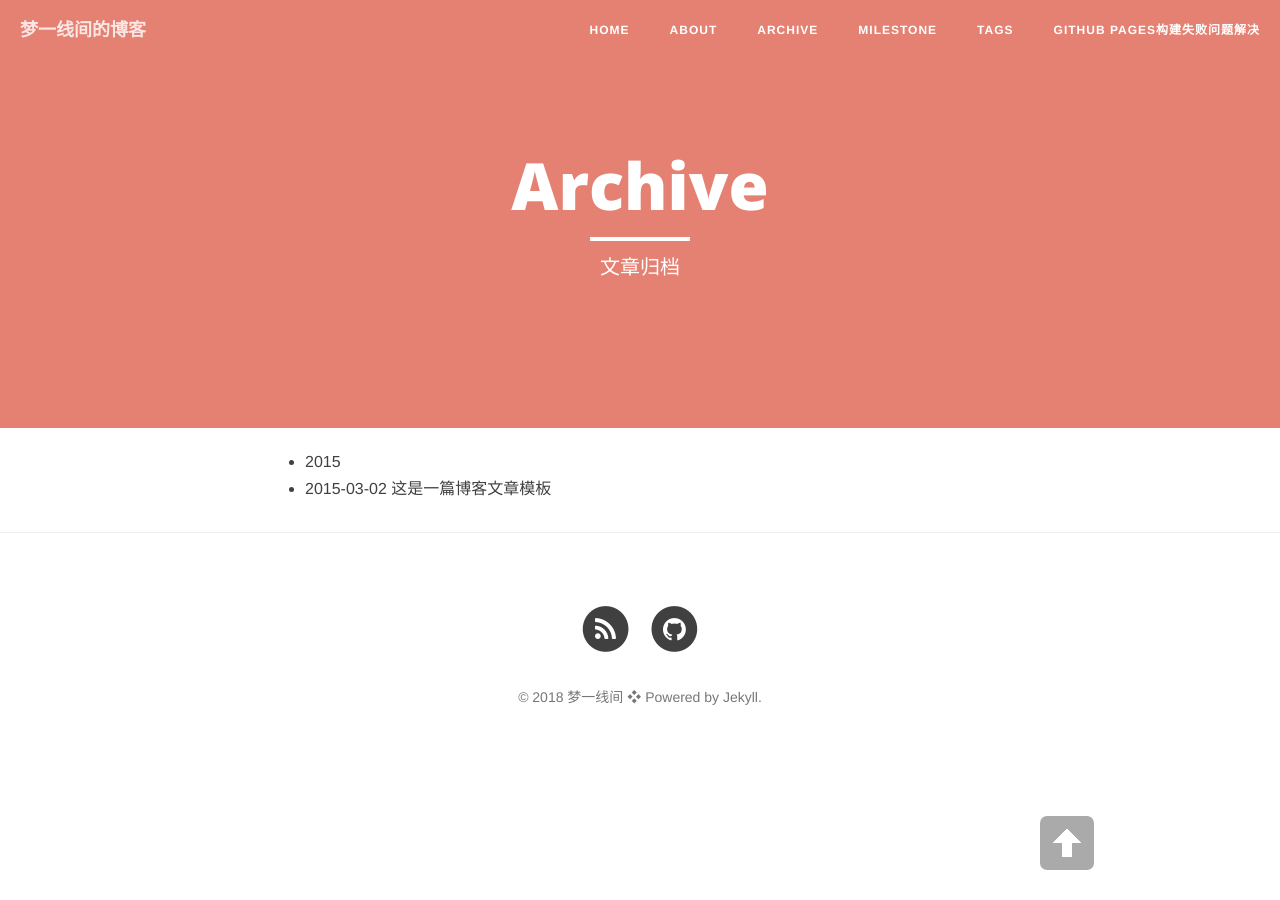
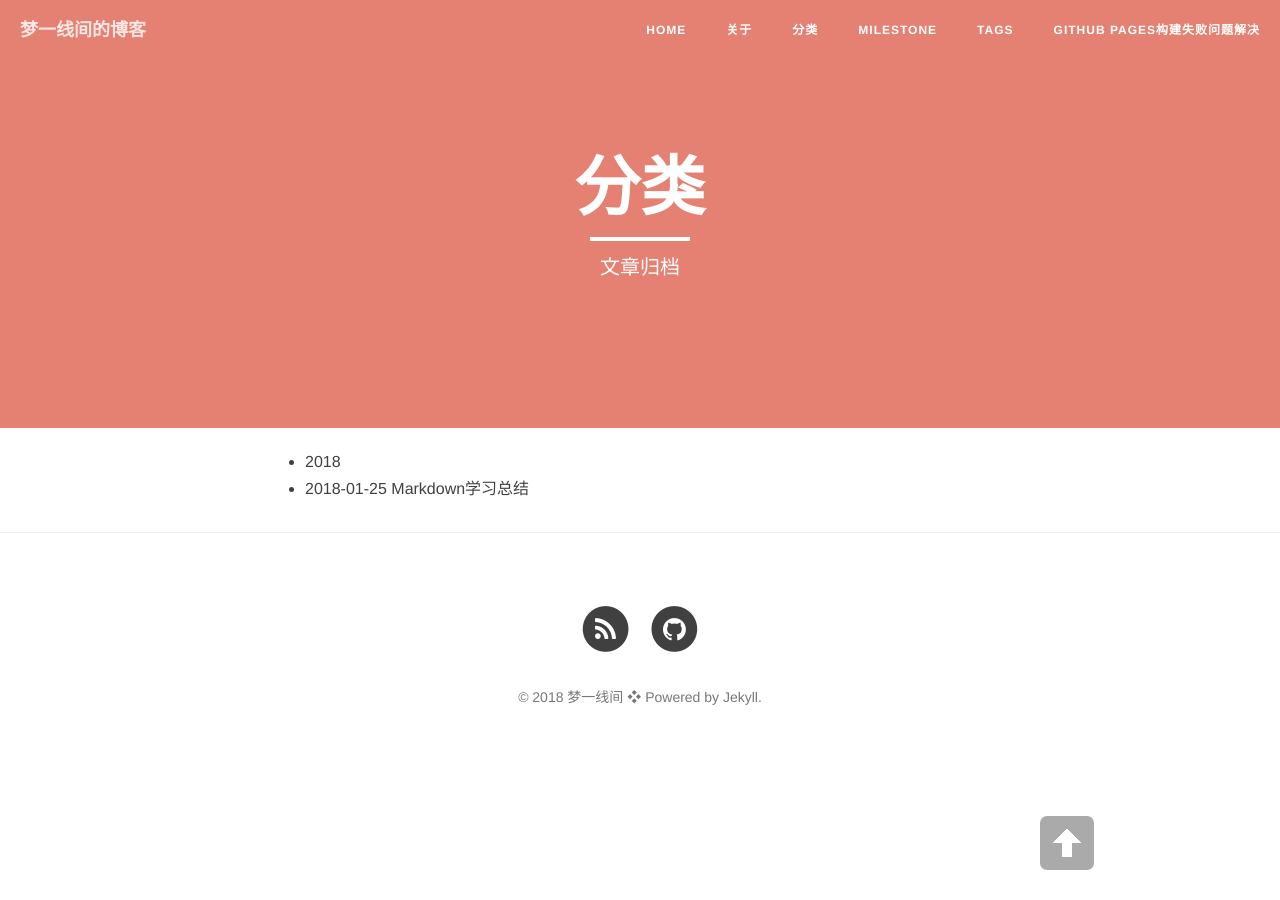
Before and after one commit to xujiping/xujiping.github.io, a Jekyll site: the page built from archive.md, in a window 1280 px wide. Built offline with Jekyll 4.4.1, drawn with Linux system fonts in a browser that asks for light colours; nearby versions of some CDN libraries; some of the changed lines change nothing that is shown.

Commit message:
发布新博客

```diff
--- a/_posts/2015-03-02-how-to-write.md
+++ /dev/null
@@ -1,10 +0,0 @@
----
-layout: post
-title: 这是一篇博客文章模板
-date: 2015-3-02
-categories: blog
-tags: [标签一,标签二]
-description: 文章金句。
----
-
-这里是博客正文。
--- /dev/null
+++ b/_posts/2018-01-25-markdown.md
@@ -0,0 +1,80 @@
+---
+layout: post
+title: Markdown学习总结
+date: 2018-1-25
+categories: blog
+tags: [markdown]
+description: 学习Markdown。
+---
+
+
+  **参考文章**：<https://www.appinn.com/markdown/>
+
+  该文章的目的在于一目了然的学习Markdown语法。
+
+
+## 标题
+
+    # 一级标题
+    ## 二级标题
+
+## 引用部分
+
+> Markdown 标记区块引用是使用类似 email 中用 > 的引用方式如果你还熟悉在 email 信件中的引言部分，
+> 你就知道怎么在 Markdown 文件中建立一个区块引用，那会看起来像是你自己先断好行，然后在每行的最前
+> 面加上 >
+
+    > Markdown 标记区块引用是使用类似 email 中用 > 的引用方式如果你还熟悉在 email 信件中的引言部分，
+    > 你就知道怎么在 Markdown 文件中建立一个区块引用，那会看起来像是你自己先断好行，然后在每行的最前
+    > 面加上 >
+
+
+## 代码区块
+    上下空行，并且4个空格或者1个制表符
+
+    tell application "Foo"
+        beep
+    end tell
+
+## 分割线
+----
+
+    ----
+
+## 行内式链接
+This is [an example](http://example.com/ "Title") inline link.
+[This link](http://example.net/) has no title attribute.
+See my [About](/about/) page for details.
+
+    This is [an example](http://example.com/ "Title") inline link.
+    [This link](http://example.net/) has no title attribute.
+    See my [About](/about/) page for details.
+
+## 强调
+*强调的文字*
+**着重的文字**
+
+    *强调的文字*
+    **着重的文字**
+
+## 行内代码
+编写Java代码，打印`println()`
+
+    编写Java代码，打印`println()`
+
+## 图片
+    Markdown图片链接的语法不太友好，这里使用<img>标签
+<img src="http://f.hiphotos.baidu.com/image/h%3D300/sign=4a0a3dd10155b31983f9847573ab8286/503d269759ee3d6db032f61b48166d224e4ade6e.jpg" />
+
+## 自动链接
+<http://example.com/>
+http://example.com/
+
+    <http://example.com/>
+    http://example.com/
+
+
+## 显示关键符号
+\*literal asterisks\*
+
+    \*literal asterisks\*
--- a/about.md
+++ b/about.md
@@ -1,6 +1,6 @@
 ---
 layout: page
-title: "About"
+title: "关于"
 description: "你的博客描述 "
 header-img: "img/green.jpg"
 ---
--- a/archive.md
+++ b/archive.md
@@ -1,6 +1,6 @@
 ---
 layout: page
-title: "Archive"
+title: "分类"
 description: "文章归档"
 header-img: "img/orange.jpg"
 ---
```
